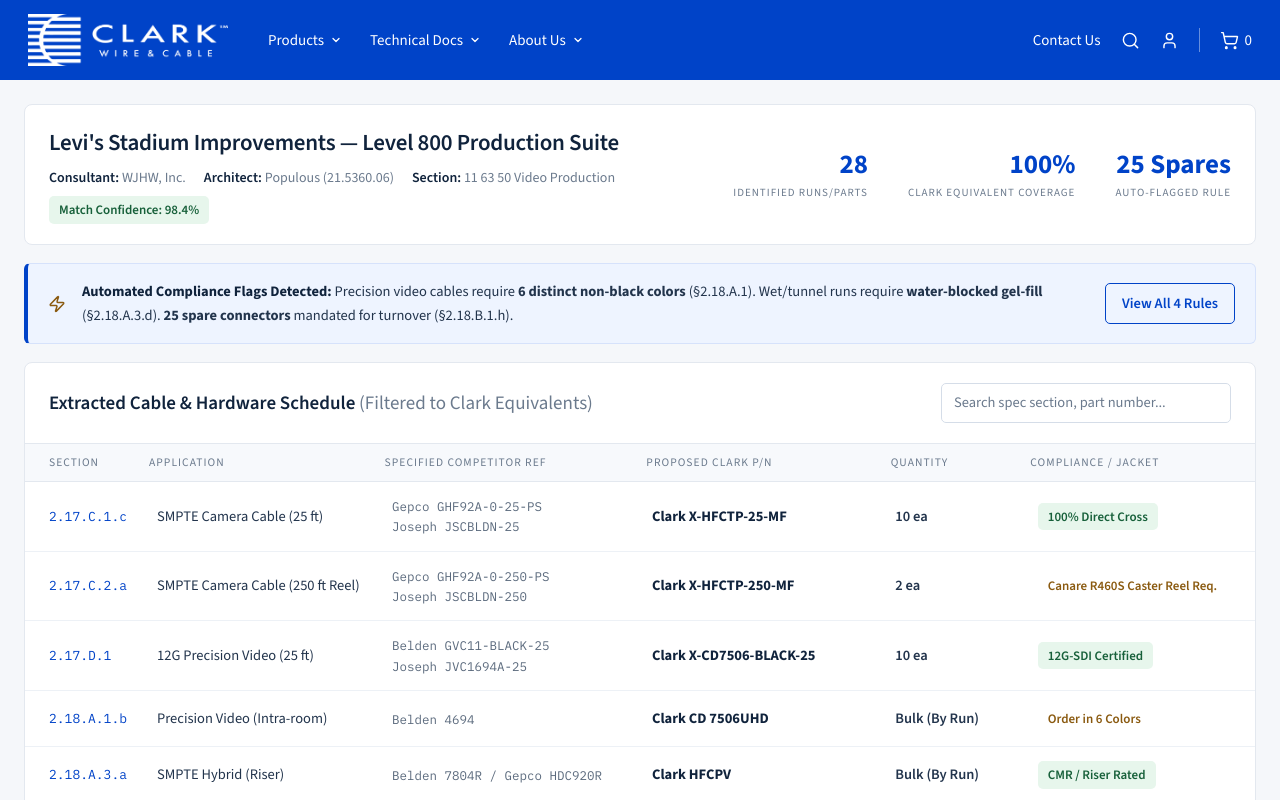
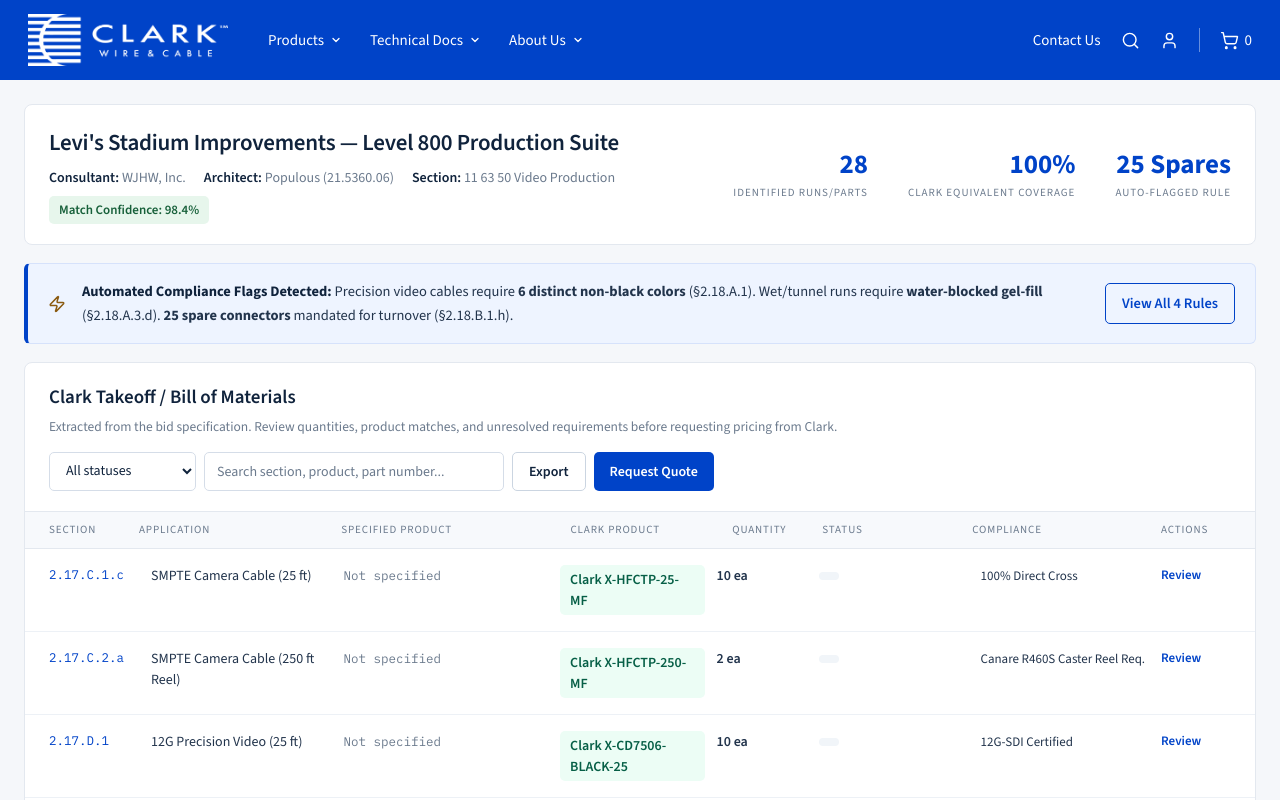
Before and after one commit to techstack-io/bid-pulse-ai, a Next.js app in the folder nextjs/: page / in a window 1280 px wide. Shown: the top 800 px of the page. Built offline with nearby package versions, Linux system fonts and the light colour scheme.

Commit message:
Refactor ScheduleTable with new columns and filters
Updated the ScheduleTable component to include new columns and status filters. Refactored the rendering logic for improved clarity and functionality.

```diff
--- a/nextjs/components/ScheduleTable.tsx
+++ b/nextjs/components/ScheduleTable.tsx
@@ -1,64 +1,226 @@
 "use client";
 
 import { useMemo, useState } from "react";
-import { scheduleRows, toneClasses } from "@/lib/schedule";
+import { scheduleRows } from "@/lib/schedule";
 
-const COLUMNS = ["SECTION", "APPLICATION", "SPECIFIED COMPETITOR REF", "PROPOSED CLARK P/N", "QUANTITY", "COMPLIANCE / JACKET"];
+const COLUMNS = [
+  "SECTION",
+  "APPLICATION",
+  "SPECIFIED PRODUCT",
+  "CLARK PRODUCT",
+  "QUANTITY",
+  "STATUS",
+  "COMPLIANCE",
+  "ACTIONS",
+];
+
+const statusClasses: Record<string, string> = {
+  "clark-specified": "bg-emerald-50 text-emerald-700",
+  "clark-alternate": "bg-blue-50 text-blue-700",
+  "product-selection": "bg-amber-50 text-amber-700",
+  "needs-review": "bg-orange-50 text-orange-700",
+  "bid-risk": "bg-red-50 text-red-700",
+  "no-match": "bg-slate-100 text-slate-600",
+};
+
+const statusLabels: Record<string, string> = {
+  "clark-specified": "Clark Specified",
+  "clark-alternate": "Clark Alternate",
+  "product-selection": "Product to Select",
+  "needs-review": "Needs Review",
+  "bid-risk": "Bid Risk",
+  "no-match": "No Clark Match",
+};
 
 export function ScheduleTable() {
   const [query, setQuery] = useState("");
+  const [statusFilter, setStatusFilter] = useState("all");
 
   const rows = useMemo(() => {
     const q = query.trim().toLowerCase();
-    if (!q) return scheduleRows;
-    return scheduleRows.filter((r) =>
-      [r.section, r.application, r.clarkPn, r.compliance, ...r.competitorRefs].join(" ").toLowerCase().includes(q)
-    );
-  }, [query]);
+
+    return scheduleRows.filter((row) => {
+      const matchesStatus =
+        statusFilter === "all" || row.status === statusFilter;
+
+      if (!matchesStatus) return false;
+
+      if (!q) return true;
+
+      return [
+        row.section,
+        row.application,
+        row.clarkPn ?? "",
+        row.compliance ?? "",
+        row.quantity ?? "",
+        row.status,
+        ...(row.specifiedProducts ?? []),
+      ]
+        .join(" ")
+        .toLowerCase()
+        .includes(q);
+    });
+  }, [query, statusFilter]);
 
   return (
     <section className="overflow-hidden rounded-lg border border-clark-line bg-white">
-      <div className="flex flex-wrap items-center justify-between gap-4 px-6 py-5">
+      <div className="flex flex-wrap items-start justify-between gap-4 px-6 py-5">
+        <div>
           <h2 className="text-[19px] font-semibold text-clark-ink">
-          Extracted Cable &amp; Hardware Schedule <span className="font-normal text-clark-muted">(Filtered to Clark Equivalents)</span>
+            Clark Takeoff / Bill of Materials
           </h2>
+
+          <p className="mt-1 text-[13.5px] text-clark-muted">
+            Extracted from the bid specification. Review quantities, product
+            matches, and unresolved requirements before requesting pricing from
+            Clark.
+          </p>
+        </div>
+
+        <div className="flex flex-wrap gap-2">
+          <select
+            value={statusFilter}
+            onChange={(e) => setStatusFilter(e.target.value)}
+            className="rounded-[5px] border border-[#d5dde8] bg-white px-3 py-2 text-[14px] text-clark-ink"
+          >
+            <option value="all">All statuses</option>
+            <option value="clark-specified">Clark Specified</option>
+            <option value="clark-alternate">Clark Alternate</option>
+            <option value="product-selection">Product to Select</option>
+            <option value="needs-review">Needs Review</option>
+            <option value="bid-risk">Bid Risk</option>
+            <option value="no-match">No Clark Match</option>
+          </select>
+
           <input
             value={query}
             onChange={(e) => setQuery(e.target.value)}
-          placeholder="Search spec section, part number..."
-          aria-label="Search schedule"
-          className="w-[290px] max-w-full rounded-[5px] border border-[#d5dde8] px-3 py-2 text-[14.5px] text-clark-ink placeholder:text-clark-muted"
+            placeholder="Search section, product, part number..."
+            aria-label="Search takeoff"
+            className="w-[300px] max-w-full rounded-[5px] border border-[#d5dde8] px-3 py-2 text-[14px] text-clark-ink placeholder:text-clark-muted"
           />
+
+          <button
+            type="button"
+            className="rounded-[5px] border border-[#cbd5e1] bg-white px-4 py-2 text-[14px] font-semibold text-clark-ink hover:bg-[#f8fafc]"
+          >
+            Export
+          </button>
+
+          <button
+            type="button"
+            className="rounded-[5px] bg-clark px-4 py-2 text-[14px] font-semibold text-white hover:opacity-90"
+          >
+            Request Quote
+          </button>
+        </div>
       </div>
 
-      <div className="grid grid-cols-schedule border-y border-clark-line bg-[#f7f9fc] px-6 py-2.5 text-[11.5px] tracking-[0.09em] text-clark-muted">
-        {COLUMNS.map((c) => <span key={c}>{c}</span>)}
+      <div className="overflow-x-auto">
+        <div className="min-w-[1250px]">
+          <div className="grid grid-cols-[90px_1.5fr_1.7fr_1.2fr_90px_150px_1.4fr_90px] border-y border-clark-line bg-[#f7f9fc] px-6 py-2.5 text-[11px] tracking-[0.08em] text-clark-muted">
+            {COLUMNS.map((column) => (
+              <span key={column}>{column}</span>
+            ))}
           </div>
 
           <ul>
             {rows.map((row) => (
-          <li key={row.section} className="grid grid-cols-schedule items-center gap-2 border-b border-clark-hair px-6 py-3.5 text-[14.5px] hover:bg-[#fafcff]">
-            <span className="font-mono text-[13px] text-clark">{row.section}</span>
-            <span className="text-clark-body">{row.application}</span>
-            <span className="font-mono text-[12.5px] leading-relaxed text-[#5b6a7d]">
-              {row.competitorRefs.map((ref) => <span key={ref} className="block">{ref}</span>)}
+              <li
+                key={row.id}
+                className="grid grid-cols-[90px_1.5fr_1.7fr_1.2fr_90px_150px_1.4fr_90px] items-start gap-3 border-b border-clark-hair px-6 py-4 text-[14px] hover:bg-[#fafcff]"
+              >
+                <span className="font-mono text-[12.5px] text-clark">
+                  {row.section}
                 </span>
-            <span className="font-bold text-clark-ink">{row.clarkPn}</span>
-            <span className="font-semibold text-clark-body">{row.quantity}</span>
+
+                <div>
+                  <div className="font-medium text-clark-body">
+                    {row.application}
+                  </div>
+
+                  {row.sourcePage && (
+                    <div className="mt-1 text-[12px] text-clark-muted">
+                      Page {row.sourcePage}
+                    </div>
+                  )}
+                </div>
+
+                <div className="font-mono text-[12.5px] leading-relaxed text-[#5b6a7d]">
+                  {row.specifiedProducts?.length ? (
+                    row.specifiedProducts.map((product) => (
+                      <span key={product} className="block">
+                        {product}
+                      </span>
+                    ))
+                  ) : (
+                    <span className="text-clark-muted">Not specified</span>
+                  )}
+                </div>
+
+                <div>
+                  {row.clarkPn ? (
+                    <span className="inline-block rounded-[5px] bg-emerald-50 px-2.5 py-1 font-semibold text-emerald-800">
+                      {row.clarkPn}
+                    </span>
+                  ) : (
+                    <span className="text-[13px] text-clark-muted">
+                      To be determined
+                    </span>
+                  )}
+                </div>
+
+                <span className="font-semibold text-clark-body">
+                  {row.quantity ?? "—"}
+                  {row.unit ? ` ${row.unit}` : ""}
+                </span>
+
                 <span>
-              <span className={`inline-block rounded-[5px] px-2.5 py-1 text-[13px] font-semibold ${toneClasses[row.tone]}`}>
-                {row.compliance}
+                  <span
+                    className={`inline-block rounded-[5px] px-2.5 py-1 text-[12px] font-semibold ${
+                      statusClasses[row.status] ??
+                      "bg-slate-100 text-slate-600"
+                    }`}
+                  >
+                    {statusLabels[row.status] ?? row.status}
                   </span>
                 </span>
+
+                <div>
+                  <div className="text-[13px] leading-relaxed text-clark-body">
+                    {row.compliance || "—"}
+                  </div>
+
+                  {row.confidence && (
+                    <div className="mt-1 text-[11.5px] uppercase tracking-[0.05em] text-clark-muted">
+                      {row.confidence} confidence
+                    </div>
+                  )}
+                </div>
+
+                <button
+                  type="button"
+                  className="text-left text-[13px] font-semibold text-clark hover:underline"
+                >
+                  Review
+                </button>
               </li>
             ))}
           </ul>
+        </div>
+      </div>
 
-      <p className="px-6 py-3.5 text-[13.5px] text-clark-muted">
+      <div className="flex flex-wrap items-center justify-between gap-3 px-6 py-3.5">
+        <p className="text-[13.5px] text-clark-muted">
           {rows.length === scheduleRows.length
             ? `Showing all ${scheduleRows.length} extracted line items`
             : `Showing ${rows.length} of ${scheduleRows.length} extracted line items`}
         </p>
+
+        <p className="text-[12.5px] text-clark-muted">
+          AI-extracted results should be reviewed before submitting for pricing.
+        </p>
+      </div>
     </section>
   );
 }
```
Lines whose indentation alone changed are shown as unchanged.
